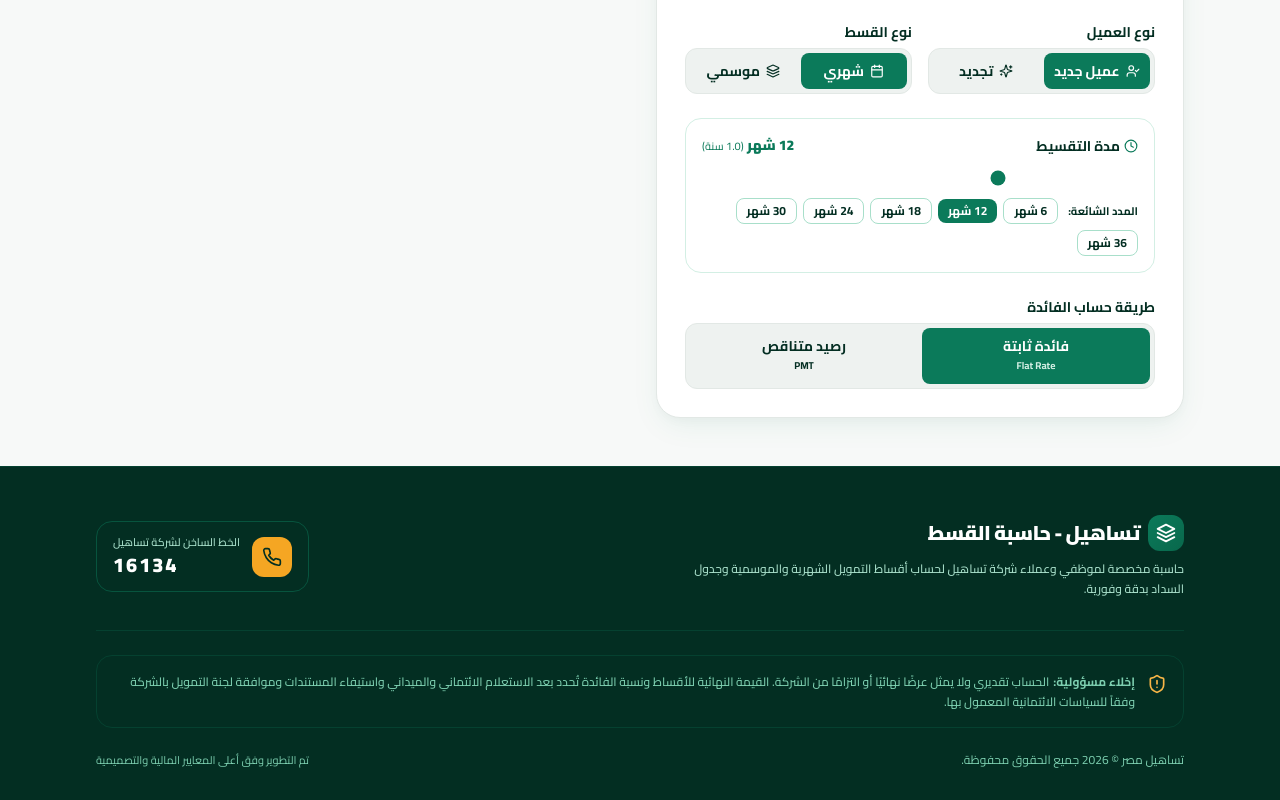
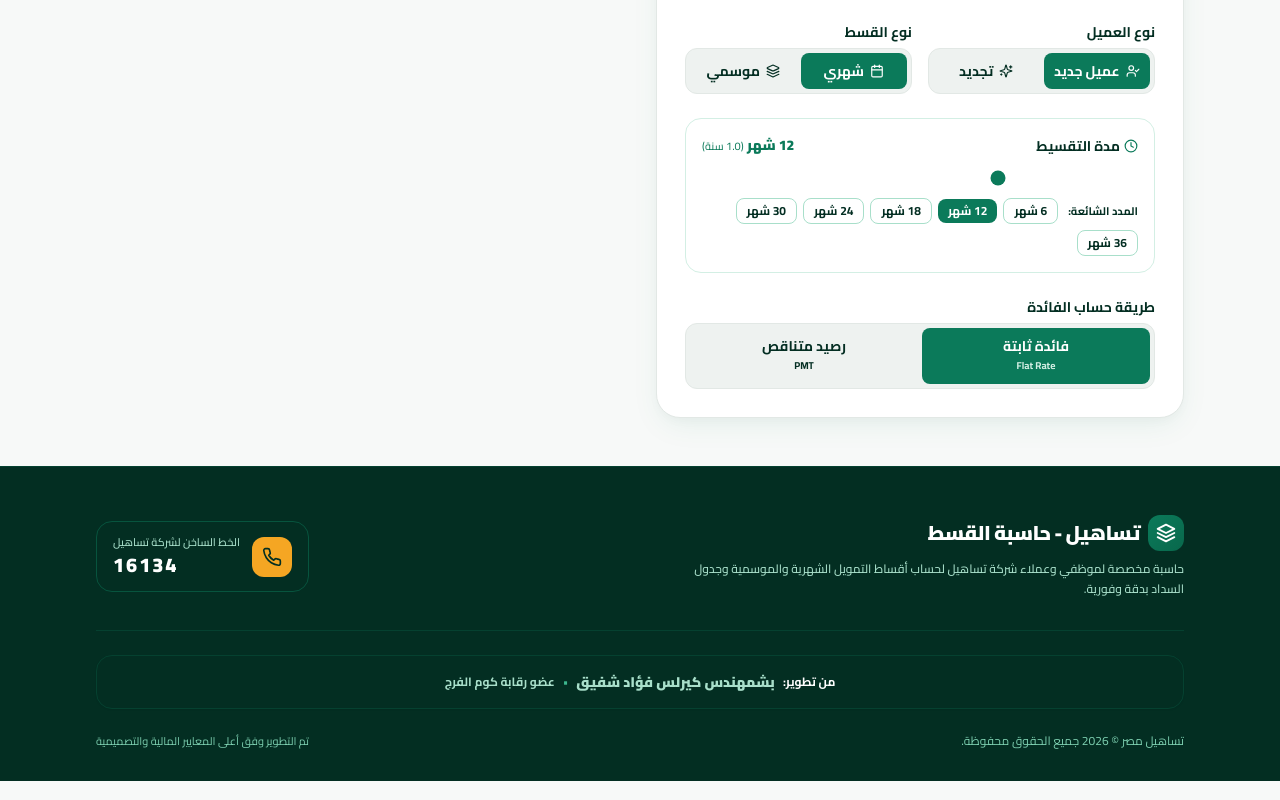
Before and after one commit to Kerlosfouad/tsaheel, a Next.js app: page / in a window 1280 px wide. Shown: the part 793-1593 px from the top of the page. Built offline with nearby package versions, Linux system fonts and the light colour scheme.

Commit message:
chore: update footer credits to Eng. Kerlos Fouad Shafiq

```diff
--- a/components/Footer.tsx
+++ b/components/Footer.tsx
@@ -56,13 +56,14 @@
 
         </div>
 
-        {/* Legal Disclaimer Box */}
-        <div className="my-6 p-4 rounded-2xl bg-brand-950/60 border border-brand-800 flex items-start gap-3 text-xs text-brand-300 font-medium leading-relaxed">
-          <ShieldAlert className="w-5 h-5 text-accent-400 shrink-0 mt-0.5" />
-          <p>
-            <strong className="text-accent-300 font-bold ml-1">إخلاء مسؤولية:</strong>
-            الحساب تقديري ولا يمثل عرضًا نهائيًا أو التزامًا من الشركة. القيمة النهائية للأقساط ونسبة الفائدة تُحدد بعد الاستعلام الائتماني والميداني واستيفاء المستندات وموافقة لجنة التمويل بالشركة وفقاً للسياسات الائتمانية المعمول بها.
-          </p>
+        {/* Developer Credit Box */}
+        <div className="my-6 p-4 rounded-2xl bg-brand-950/70 border border-brand-800 flex items-center justify-center text-center text-xs text-brand-200 font-medium leading-relaxed shadow-sm">
+          <div className="flex flex-col sm:flex-row items-center justify-center gap-1 sm:gap-2">
+            <span className="text-white font-bold">من تطوير:</span>
+            <span className="text-accent-300 font-black text-sm">بشمهندس كيرلس فؤاد شفيق</span>
+            <span className="hidden sm:inline text-brand-400">•</span>
+            <span className="text-brand-200 font-bold">عضو رقابة كوم الفرج</span>
+          </div>
         </div>
 
         {/* Copyright */}
```
